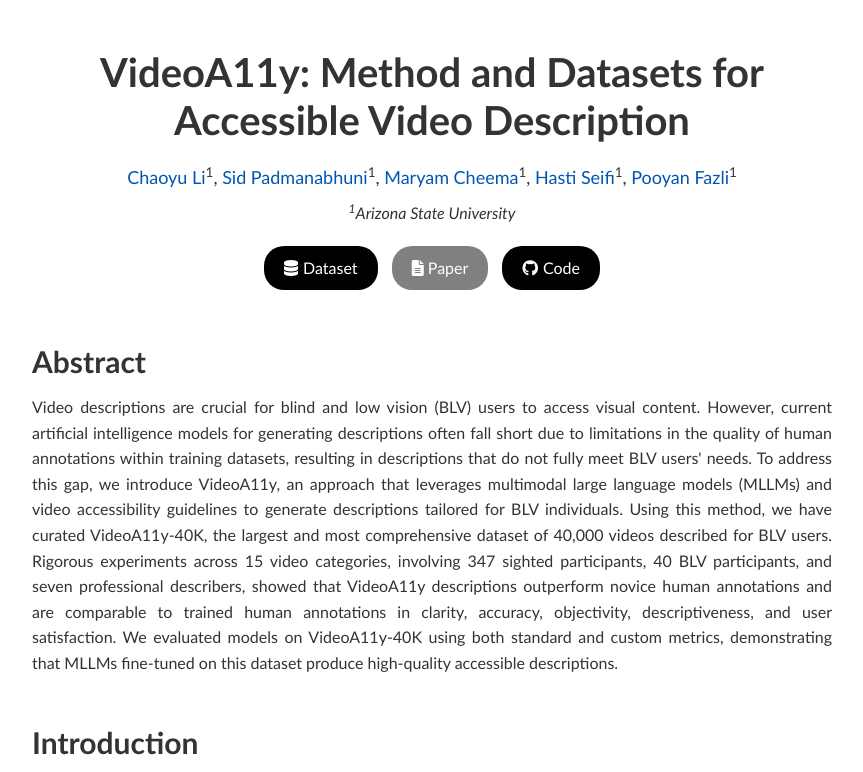
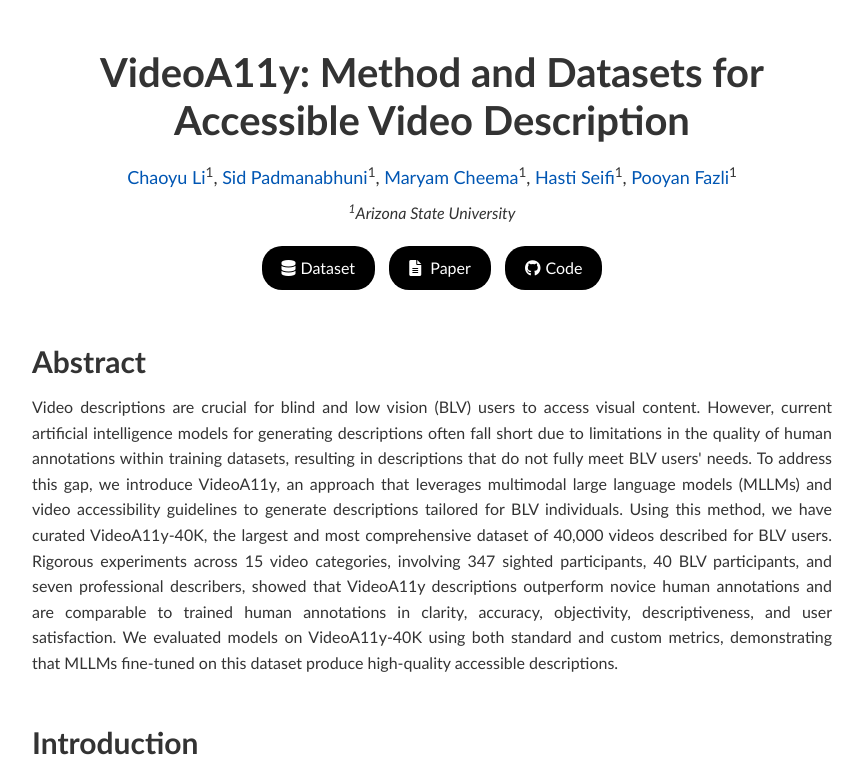
Before and after one commit to people-robots/VideoA11y, a plain HTML site: page index.html in a window 1280 px wide. Shown: the top 772 px of the page, without its empty margins (208-1071 px from the left). Drawn offline with nearby package versions, Linux system fonts and the light colour scheme.

Commit message:
Update index.html

```diff
--- a/index.html
+++ b/index.html
@@ -33,7 +33,7 @@
             <a href="downloads.html" class="btn btn-dark">
                 <i class="fas fa-database"></i>Dataset
             </a>
-            <a href="" class="btn button-secondary">
+            <a href="https://arxiv.org/abs/2502.20480" class="btn btn-dark">
                 <i class="fas fa-file-alt"></i> Paper
             </a>
             <a href="https://github.com/CyL97/VideoA11y" class="btn btn-dark">
```
